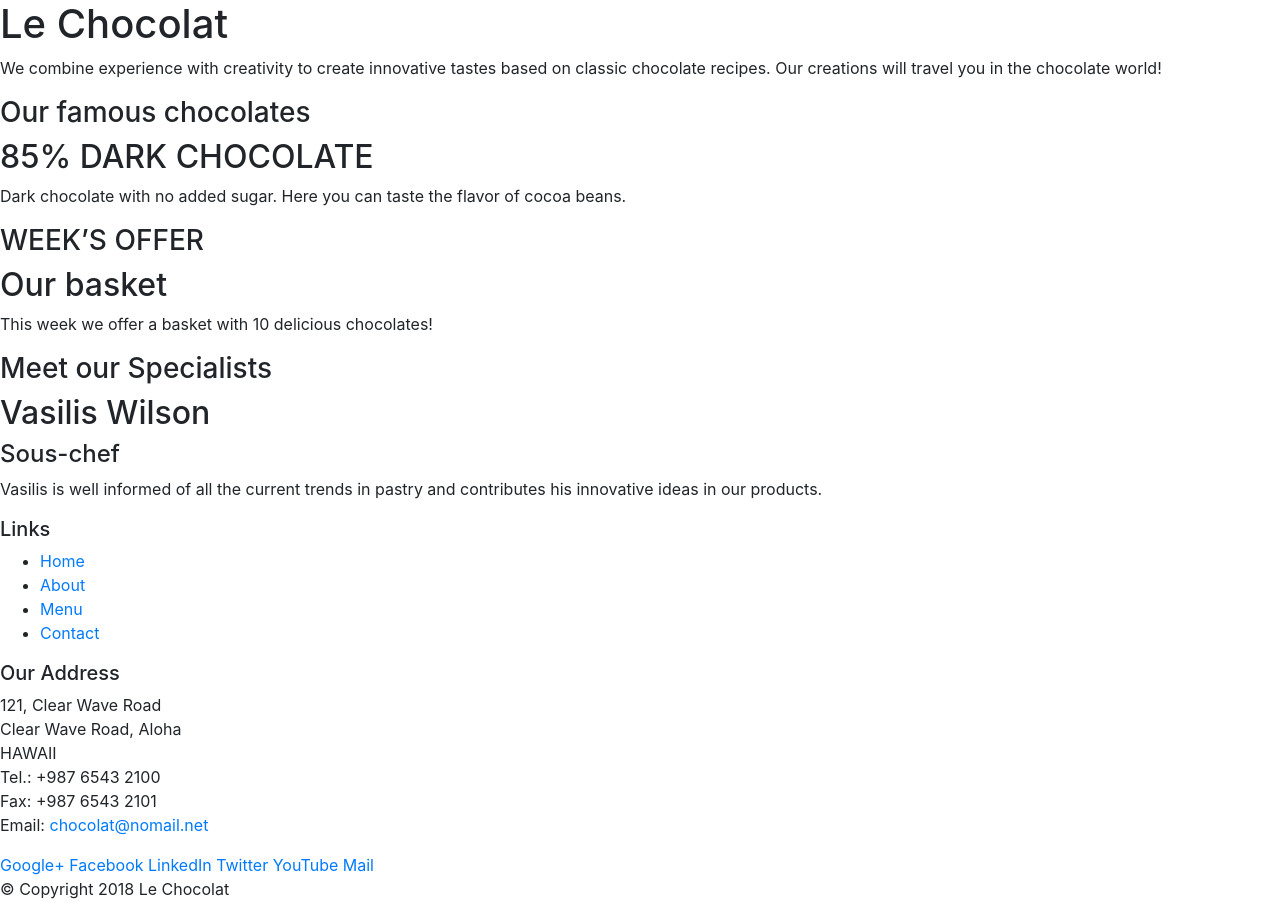
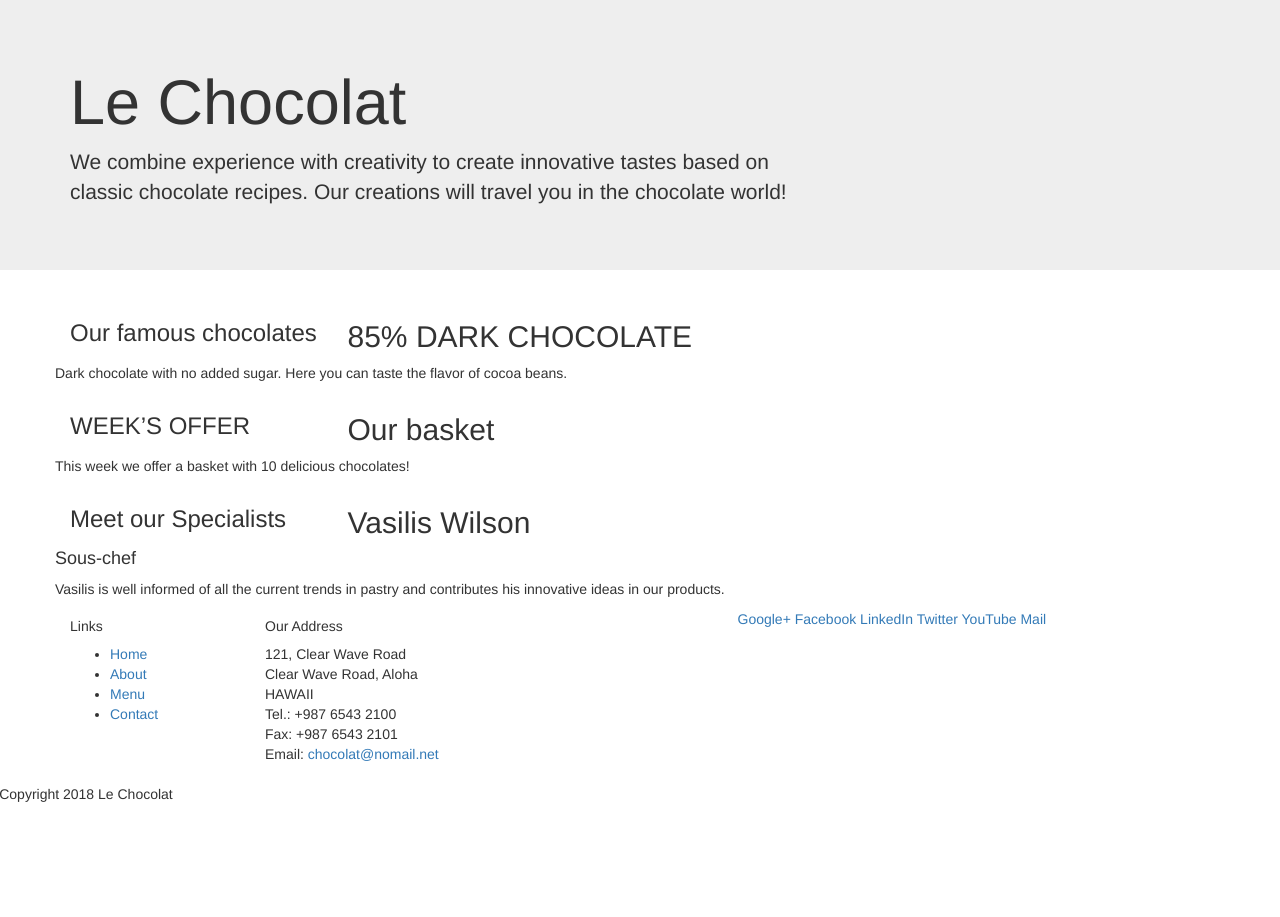
Before and after one commit to krispiekris/leChocolat, a plain HTML site: page index.html in a window 1280 px wide. After the commit the page ends 814 px from the top, so only its background shows below. Drawn offline with nearby package versions, Linux system fonts and the light colour scheme.

Commit message:
Bootstrap Grid Part 1

```diff
--- a/index.html
+++ b/index.html
@@ -13,47 +13,47 @@
 
 <body>
 
-    <header>
-        <div>
-            <div>
-                <div>
+    <header class="jumbotron">
+        <div class="container">
+            <div class="row">
+                <div class="col-12 col-sm-8">
                     <h1>Le Chocolat</h1>
                     <p>We combine experience with creativity to create innovative tastes based on classic chocolate
                         recipes. Our creations will travel you in the chocolate world!</p>
                 </div>
-                <div>
+                <div class="col col-sm">
                 </div>
             </div>
         </div>
     </header>
 
-    <div>
-        <div>
-            <div>
+    <div class="container">
+        <div class="row">
+            <div class="com-sm-4 col-md-3">
                 <h3>Our famous chocolates</h3>
             </div>
-            <div>
+            <div class="com-sm col-md">
                 <h2>85% DARK CHOCOLATE</h2>
                 <p>Dark chocolate with no added sugar. Here you can taste the flavor of cocoa beans.</p>
             </div>
         </div>
 
 
-        <div>
-            <div>
+        <div class="row">
+            <div class="com-sm-4 col-md-3">
                 <h3>WEEK’S OFFER</h3>
             </div>
-            <div>
+            <div class="com-sm col-md">
                 <h2>Our basket</h2>
                 <p>This week we offer a basket with 10 delicious chocolates! </p>
             </div>
         </div>
 
-        <div>
-            <div>
+        <div class="row">
+            <div class="com-sm-4 col-md-3">
                 <h3>Meet our Specialists</h3>
             </div>
-            <div>
+            <div class="com-sm col-md">
                 <h2>Vasilis Wilson </h2>
                 <h4>Sous-chef</h4>
                 <p>Vasilis is well informed of all the current trends in pastry and contributes his innovative ideas in
@@ -63,9 +63,9 @@
     </div>
 
     <footer>
-        <div>
-            <div>
-                <div>
+        <div class="container">
+            <div class="row">
+                <div class="col-5 offset-sm-1 col-sm-2">
                     <h5>Links</h5>
                     <ul>
                         <li><a href="#">Home</a></li>
@@ -74,7 +74,7 @@
                         <li><a href="#">Contact</a></li>
                     </ul>
                 </div>
-                <div>
+                <div class="col-6 col-sm-5">
                     <h5>Our Address</h5>
                     <address>
                         121, Clear Wave Road<br>
@@ -85,7 +85,7 @@
                         Email: <a href="mailto:chocolat@nomail.net">chocolat@nomail.net</a>
                     </address>
                 </div>
-                <div>
+                <div class="col col-sm-4>
                     <div>
                         <a href="http://google.com/+">Google+</a>
                         <a href="http://www.facebook.com/profile.php?id=">Facebook</a>
@@ -96,8 +96,8 @@
                     </div>
                 </div>
             </div>
-            <div>
-                <div>
+            <div class="row">
+                <div class="col-auto">
                     <p> &copy; Copyright 2018 Le Chocolat</p>
                 </div>
             </div>
```
